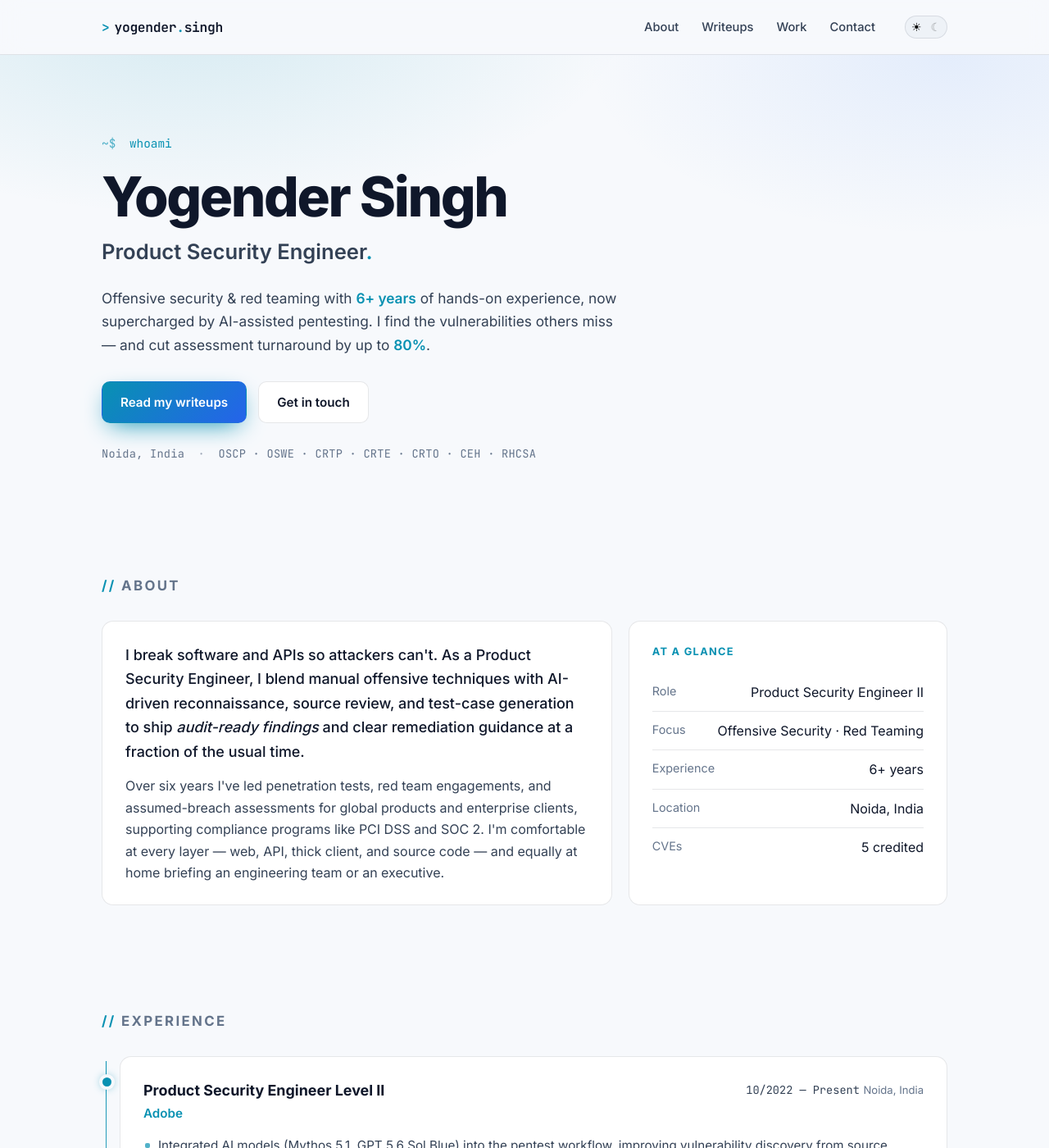
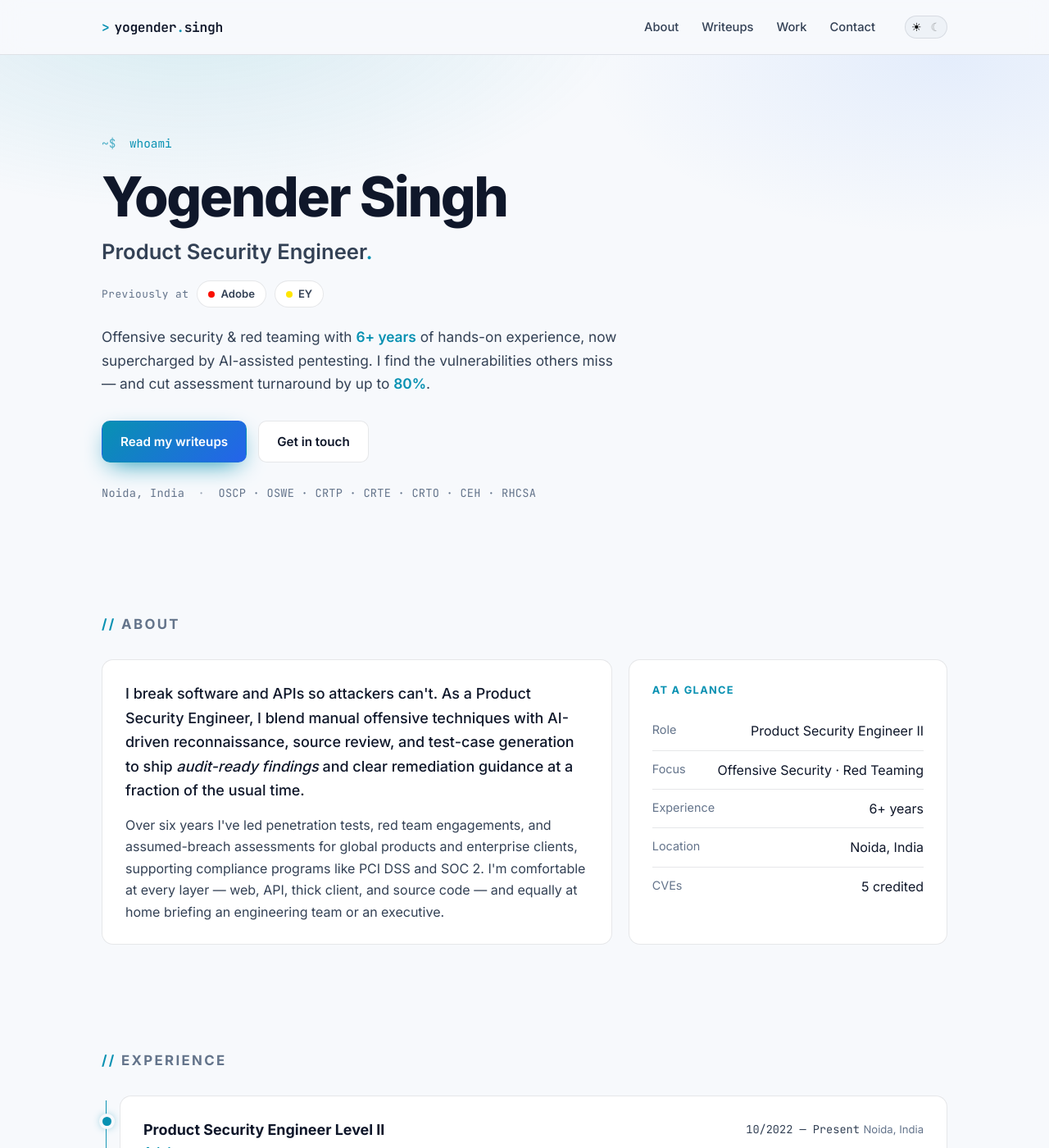
Before and after one commit to theyoge/theyoge.github.io, a Jekyll site: the page built from index.html, in a window 1280 px wide and 1400 px high. Shown: the whole window at 82% size. Built offline with Jekyll 4.4.1, drawn with Linux system fonts in a browser that asks for light colours.

Commit message:
Add Adobe and EY company badges to hero

```diff
--- a/assets/css/style.css
+++ b/assets/css/style.css
@@ -190,8 +190,39 @@ html[data-theme="light"] .icon-moon { opacity: 0.35; }
   font-size: clamp(1.2rem, 2.5vw, 1.6rem);
   font-weight: 600;
   color: var(--text-soft);
+  margin-bottom: 14px;
+}
+.hero-companies {
+  display: flex;
+  align-items: center;
+  gap: 10px;
+  flex-wrap: wrap;
   margin-bottom: 22px;
 }
+.company-label {
+  font-size: 0.8rem;
+  letter-spacing: 0.04em;
+}
+.company-badge {
+  display: inline-flex;
+  align-items: center;
+  gap: 7px;
+  font-size: 0.82rem;
+  font-weight: 600;
+  padding: 5px 13px;
+  border-radius: 999px;
+  border: 1px solid var(--border);
+  background: var(--surface);
+  color: var(--text-soft);
+}
+.company-dot {
+  width: 8px;
+  height: 8px;
+  border-radius: 50%;
+  flex-shrink: 0;
+}
+.company-dot.adobe { background: #fa0f00; }
+.company-dot.ey { background: #ffe600; }
 .hero-tagline {
   max-width: 640px;
   font-size: 1.08rem;
--- a/index.html
+++ b/index.html
@@ -29,6 +29,11 @@ layout: default
       <p class="mono eyebrow"><span class="prompt">~$</span> whoami</p>
       <h1 class="hero-title">Yogender Singh</h1>
       <p class="hero-role">Product Security Engineer<span class="accent">.</span></p>
+      <div class="hero-companies">
+        <span class="company-label mono muted">Previously at</span>
+        <span class="company-badge"><span class="company-dot adobe"></span>Adobe</span>
+        <span class="company-badge"><span class="company-dot ey"></span>EY</span>
+      </div>
       <p class="hero-tagline">
         Offensive security &amp; red teaming with <span class="hl">6+ years</span> of hands-on
         experience, now supercharged by AI-assisted pentesting. I find the vulnerabilities
```
